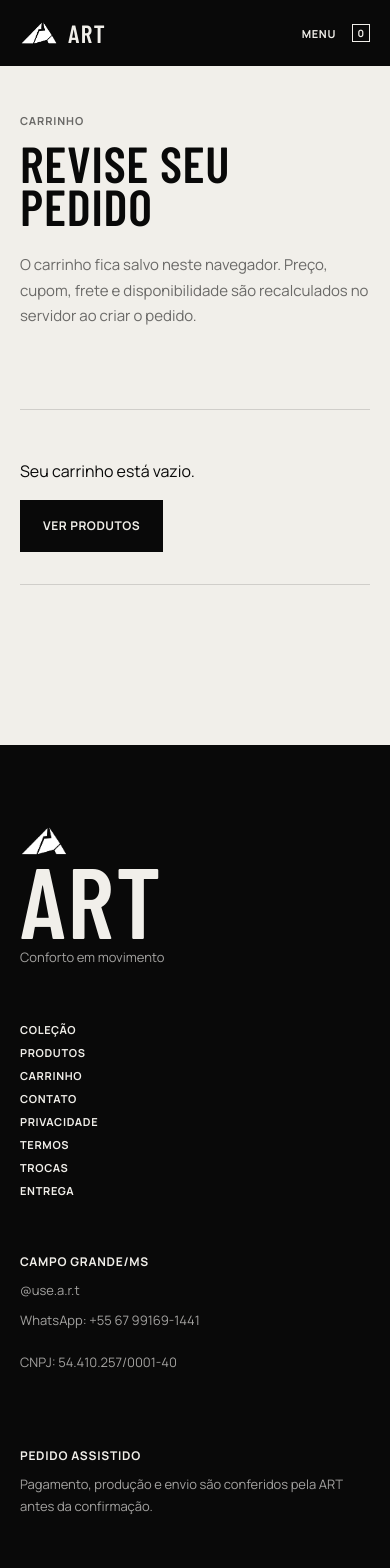
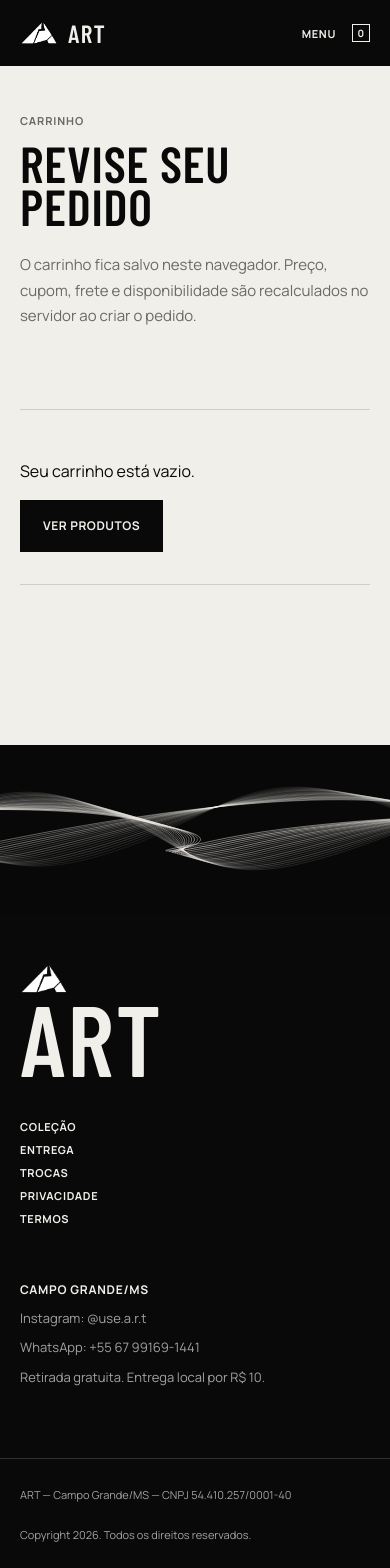
Before and after one commit to TeoZ08/useART, a Next.js app: page /carrinho in a window 390 px wide. Shown: the top 1568 px of the page. Built offline with nearby package versions, Linux system fonts and the light colour scheme.

Commit message:
Refina catálogo e integra transição do rodapé

```diff
--- a/components/catalog/ProductGrid.module.css
+++ b/components/catalog/ProductGrid.module.css
@@ -20,10 +20,11 @@
 }
 
 .tabs button {
+  min-height: 36px;
   border: 0;
   border-bottom: 1px solid transparent;
   background: transparent;
-  padding: 0 0 6px;
+  padding: 0 2px 6px;
   color: var(--color-ink-muted);
   font-size: 12px;
   font-weight: 700;
@@ -79,6 +80,8 @@
 
 .card {
   min-width: 0;
+  display: grid;
+  grid-template-rows: auto 1fr;
 }
 
 .card :global(.compactFrame) {
@@ -99,6 +102,8 @@
 
 .info {
   padding-top: var(--space-4);
+  display: flex;
+  flex-direction: column;
 }
 
 .info > p {
@@ -111,6 +116,7 @@
 }
 
 .titleRow {
+  min-height: 48px;
   display: flex;
   align-items: flex-start;
   justify-content: space-between;
@@ -143,7 +149,8 @@
   align-items: center;
   justify-content: space-between;
   gap: var(--space-3);
-  margin-top: var(--space-4);
+  margin-top: auto;
+  padding-top: var(--space-4);
 }
 
 .bottom a {
@@ -194,11 +201,52 @@
   }
 
   .grid {
-    grid-template-columns: 1fr;
-    gap: var(--space-10);
+    grid-template-columns: repeat(2, minmax(0, 1fr));
+    gap: var(--space-10) var(--space-3);
+  }
+
+  .info {
+    padding-top: var(--space-3);
+  }
+
+  .info > p {
+    min-height: 28px;
+    font-size: 9px;
+    line-height: 1.35;
+  }
+
+  .titleRow {
+    min-height: 76px;
+    flex-direction: column;
+    justify-content: flex-start;
+    gap: var(--space-1);
   }
 
   .titleRow h3 {
-    font-size: 16px;
+    font-size: 14px;
+    line-height: 1.2;
+  }
+
+  .titleRow strong {
+    font-size: 12px;
+  }
+
+  .info small {
+    min-height: 36px;
+    font-size: 10px;
+    line-height: 1.35;
+  }
+
+  .bottom a {
+    font-size: 9px;
+  }
+
+  .swatches {
+    gap: 5px;
+  }
+
+  .swatches span {
+    width: 10px;
+    height: 10px;
   }
 }
--- a/components/layout/SiteFooter.module.css
+++ b/components/layout/SiteFooter.module.css
@@ -1,16 +1,32 @@
 .footer {
   background: var(--color-ink);
   color: var(--color-paper);
-  padding: var(--space-16) var(--gutter) var(--space-6);
+  overflow: hidden;
+}
+
+.wave {
+  width: 100%;
+  height: clamp(150px, 22.5vw, 360px);
+  overflow: hidden;
+  pointer-events: none;
+}
+
+.wave img {
+  width: 100%;
+  height: 100%;
+  display: block;
+  object-fit: cover;
+  object-position: center;
 }
 
 .inner {
   max-width: var(--content-max);
   margin: 0 auto;
   display: grid;
-  grid-template-columns: 1.4fr 0.55fr 0.85fr 0.9fr;
+  grid-template-columns: minmax(240px, 1.4fr) 0.6fr minmax(260px, 0.9fr);
   gap: var(--space-10);
-  align-items: start;
+  align-items: end;
+  padding: var(--space-12) var(--gutter) var(--space-6);
 }
 
 .brand {
@@ -34,9 +50,7 @@
   letter-spacing: 0.02em;
 }
 
-.brand p,
 .info,
-.operation,
 .copy {
   margin: 6px 0;
   color: rgba(250, 249, 246, 0.64);
@@ -54,14 +68,12 @@
   text-transform: uppercase;
 }
 
-.info,
-.operation {
+.info {
   display: grid;
   gap: var(--space-2);
 }
 
-.info strong,
-.operation strong {
+.info strong {
   color: var(--color-paper);
   font-size: 12px;
   letter-spacing: 0.06em;
@@ -77,14 +89,14 @@
   color: var(--color-paper);
 }
 
-.operation p {
+.info p {
   margin: 0;
 }
 
 .copy {
   max-width: var(--content-max);
-  margin: var(--space-12) auto 0;
-  padding-top: var(--space-4);
+  margin: var(--space-6) auto 0;
+  padding: var(--space-4) var(--gutter) var(--space-6);
   border-top: 1px solid var(--color-line-dark);
   display: flex;
   justify-content: space-between;
@@ -94,12 +106,14 @@
 
 @media (max-width: 760px) {
   .footer {
-    padding-top: var(--space-12);
+    padding-top: 0;
   }
 
   .inner {
     grid-template-columns: 1fr;
     gap: var(--space-8);
+    align-items: start;
+    padding-top: var(--space-8);
   }
 
   .brand strong {
@@ -110,4 +124,14 @@
     flex-direction: column;
     gap: 0;
   }
+
+  .wave {
+    height: 170px;
+  }
+
+  .wave img {
+    width: 760px;
+    max-width: none;
+    transform: translateX(calc((100vw - 760px) / 2));
+  }
 }
--- a/components/layout/SiteFooter.tsx
+++ b/components/layout/SiteFooter.tsx
@@ -6,6 +6,14 @@ import styles from './SiteFooter.module.css';
 export function SiteFooter() {
   return (
     <footer className={styles.footer}>
+      <div className={styles.wave} aria-hidden="true">
+        <Image
+          src="/assets/brand/art-footer-motion-wave.svg"
+          width={1600}
+          height={360}
+          alt=""
+        />
+      </div>
       <div className={styles.inner}>
         <div className={styles.brand}>
           <Image
@@ -16,36 +24,28 @@ export function SiteFooter() {
             className={styles.logo}
           />
           <strong>{STORE_CONFIG.brandName}</strong>
-          <p>{STORE_CONFIG.slogan}</p>
         </div>
         <nav className={styles.menu} aria-label="Links de rodapé">
           <Link href="/#colecao">Coleção</Link>
-          <Link href="/#produtos">Produtos</Link>
-          <Link href="/carrinho">Carrinho</Link>
-          <Link href="/contato">Contato</Link>
+          <Link href="/entrega">Entrega</Link>
+          <Link href="/trocas">Trocas</Link>
           <Link href="/privacidade">Privacidade</Link>
           <Link href="/termos">Termos</Link>
-          <Link href="/trocas">Trocas</Link>
-          <Link href="/entrega">Entrega</Link>
         </nav>
         <div className={styles.info}>
           <strong>Campo Grande/MS</strong>
           <a href={STORE_CONFIG.instagramUrl} target="_blank" rel="noreferrer">
-            {STORE_CONFIG.handle}
+            Instagram: {STORE_CONFIG.handle}
           </a>
           <a href={`https://wa.me/${STORE_CONFIG.whatsappNumber}`} target="_blank" rel="noreferrer">
             WhatsApp: {STORE_CONFIG.whatsappDisplay}
           </a>
-          <p>CNPJ: {STORE_CONFIG.cnpj}</p>
-        </div>
-        <div className={styles.operation}>
-          <strong>Pedido assistido</strong>
-          <p>Pagamento, produção e envio são conferidos pela ART antes da confirmação.</p>
+          <p>Retirada gratuita. Entrega local por R$ 10.</p>
         </div>
       </div>
       <div className={styles.copy}>
         <p>
-          ART - {STORE_CONFIG.location} - {STORE_CONFIG.cnpj}
+          ART — {STORE_CONFIG.location} — CNPJ {STORE_CONFIG.cnpj}
         </p>
         <p>Copyright 2026. Todos os direitos reservados.</p>
       </div>
```
Also changed, not shown: components/catalog/ProductGrid.tsx (+7 -5 lines), public/assets/brand/art-footer-motion-wave.svg (added).
